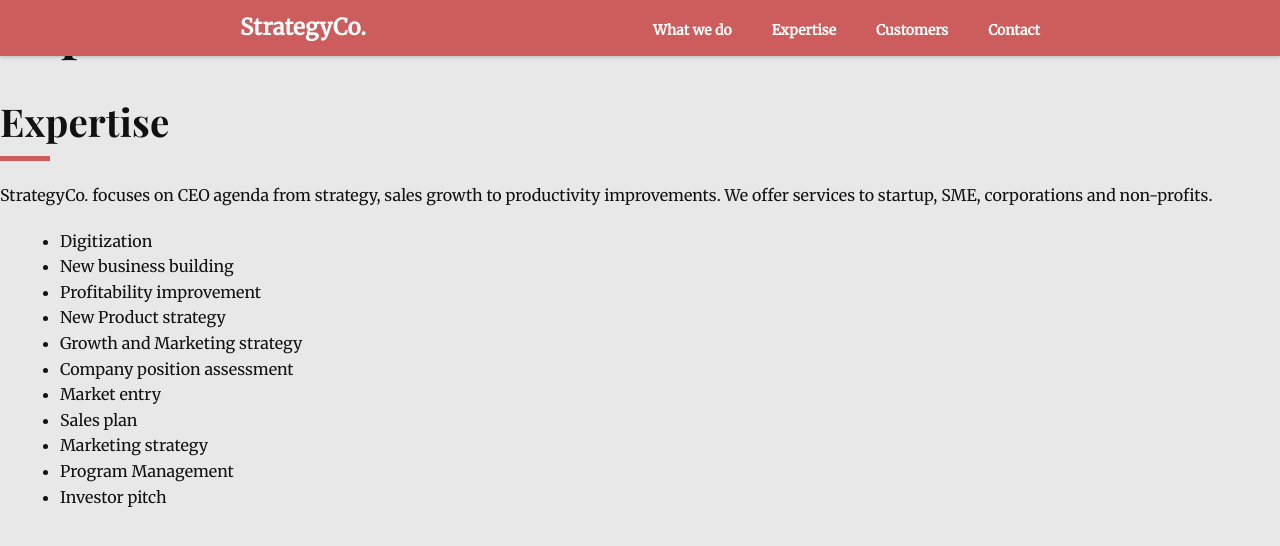
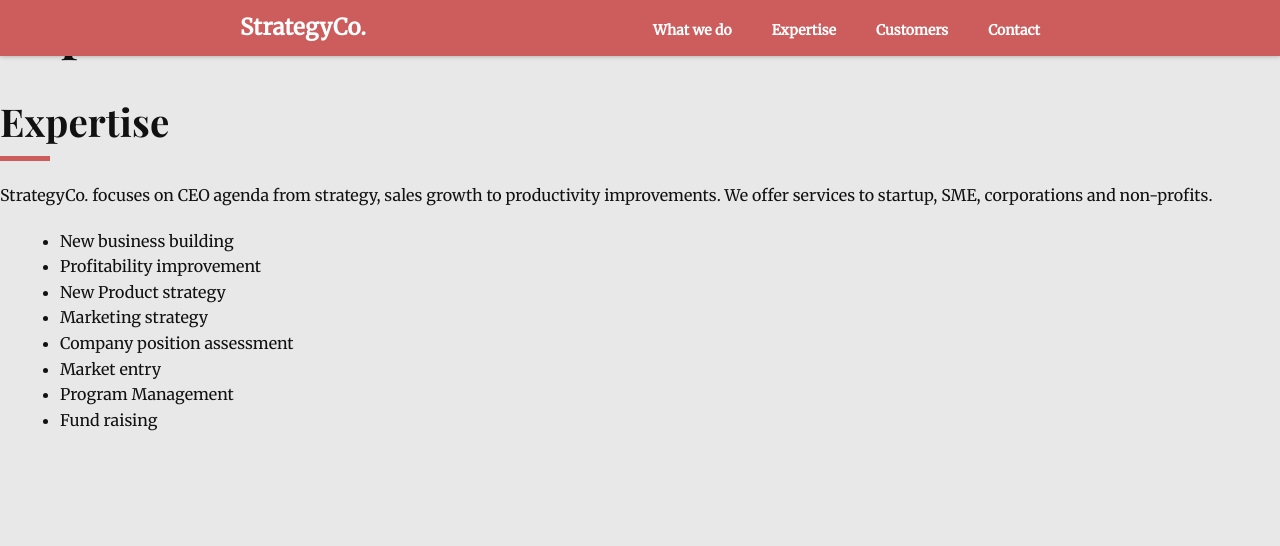
Before and after one commit to rahulabhi/rahulabhi.github.io, a Jekyll site: the page built from _pages/02-expertise.md, in a window 1280 px wide. Shown: the top 546 px of the page. Built offline with Jekyll 4.4.1, drawn with Linux system fonts in a browser that asks for light colours.

Commit message:
Update 02-expertise.md

```diff
--- a/_pages/02-expertise.md
+++ b/_pages/02-expertise.md
@@ -9,14 +9,11 @@ permalink: /expertise/
 
 StrategyCo. focuses on CEO agenda from strategy, sales growth to productivity improvements. We offer services to startup, SME, corporations and non-profits.
 
-- Digitization
 - New business building
 - Profitability improvement
 - New Product strategy
-- Growth and Marketing strategy
+- Marketing strategy
 - Company position assessment
 - Market entry
-- Sales plan
-- Marketing strategy
 - Program Management
-- Investor pitch
+- Fund raising
```
